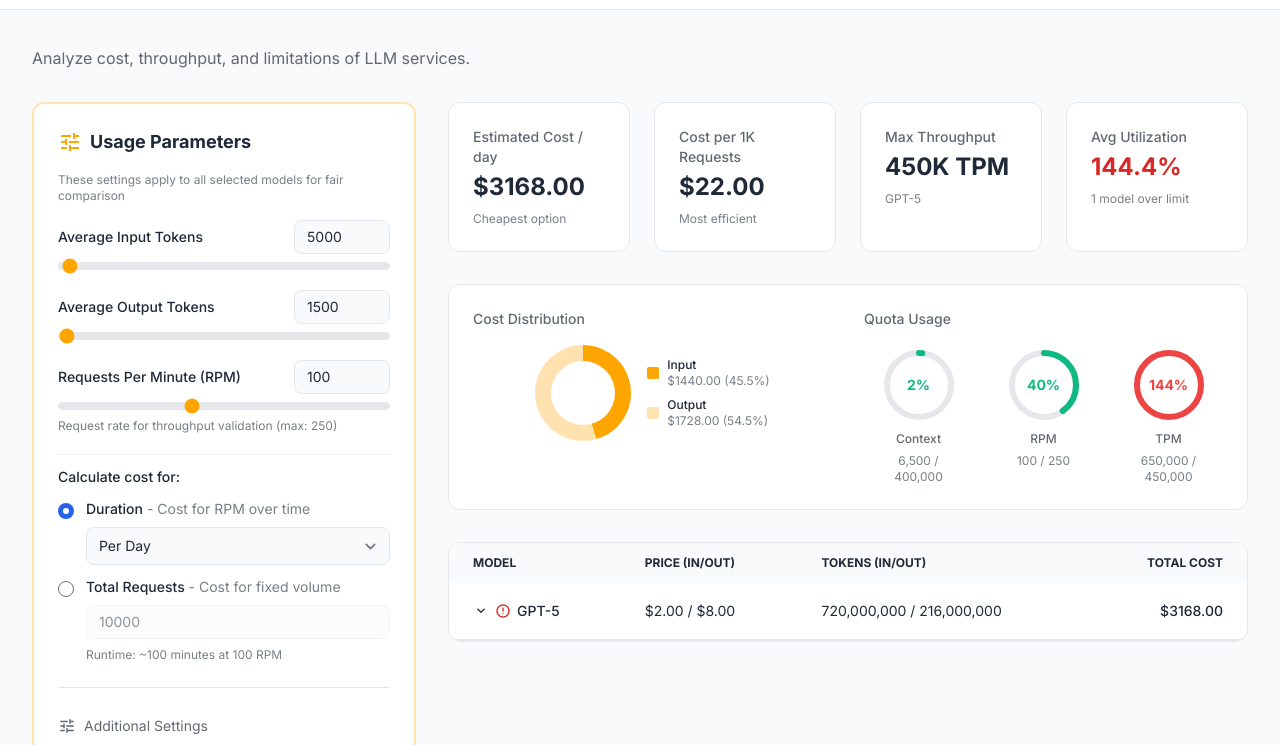
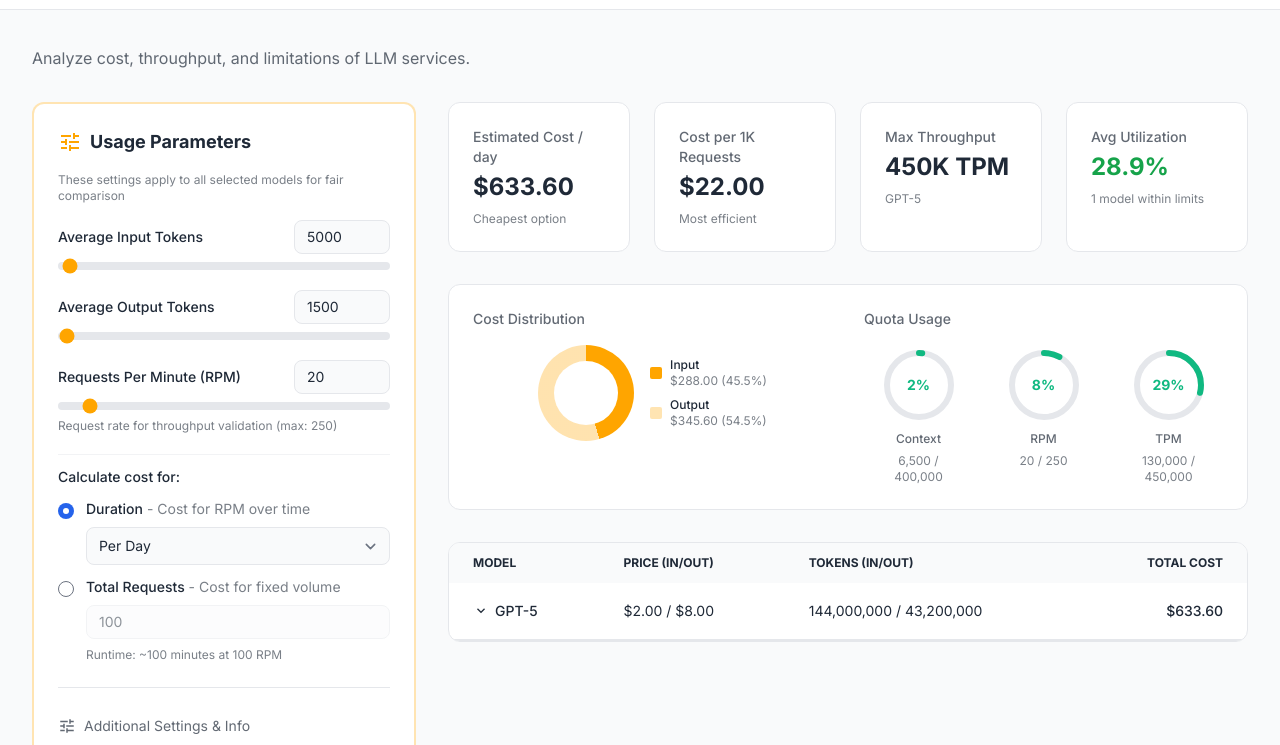
Before and after one commit to vitorbabo/llm-cost-calculator, a plain HTML site: page index.html in a window 1280 px wide. Shown: the part 55-800 px from the top of the page. Drawn offline with nearby package versions, Linux system fonts and the light colour scheme.

Commit message:
Update default RPM and total requests values for improved initial settings

```diff
--- a/index.html
+++ b/index.html
@@ -289,9 +289,9 @@
             <div class="flex flex-col gap-2">
               <label class="flex items-center justify-between">
                 <span class="text-sm font-medium">Requests Per Minute (RPM)</span>
-                <input type="number" id="shared-rpm" value="100" min="1" max="250" class="w-24 text-sm px-3 py-1.5 rounded-lg border-border-light dark:border-border-dark bg-background-light dark:bg-background-dark focus:ring-primary focus:border-primary"/>
+                <input type="number" id="shared-rpm" value="20" min="1" max="250" class="w-24 text-sm px-3 py-1.5 rounded-lg border-border-light dark:border-border-dark bg-background-light dark:bg-background-dark focus:ring-primary focus:border-primary"/>
               </label>
-              <input type="range" id="shared-rpm-slider" value="100" min="1" max="250" step="1" aria-label="Requests Per Minute slider" class="w-full h-2 bg-border-light dark:bg-border-dark rounded-lg appearance-none cursor-pointer accent-primary"/>
+              <input type="range" id="shared-rpm-slider" value="20" min="1" max="250" step="1" aria-label="Requests Per Minute slider" class="w-full h-2 bg-border-light dark:bg-border-dark rounded-lg appearance-none cursor-pointer accent-primary"/>
               <p class="text-xs text-text-light/60 dark:text-text-dark/60">Request rate for throughput validation (max: <span id="rpm-limit-display">250</span>)</p>
             </div>
 
@@ -323,7 +323,7 @@
                     <span class="font-medium">Total Requests</span>
                     <span class="text-text-light/60 dark:text-text-dark/60"> - Cost for fixed volume</span>
                   </label>
-                  <input type="number" id="total-requests-input" value="10000" min="1" max="10000000" step="1000" aria-label="Total number of requests" class="w-full text-sm px-3 py-1.5 rounded-lg border-border-light dark:border-border-dark bg-background-light dark:bg-background-dark focus:ring-primary focus:border-primary disabled:opacity-50" disabled/>
+                  <input type="number" id="total-requests-input" value="100" min="1" max="10000000" step="1" aria-label="Total number of requests" class="w-full text-sm px-3 py-1.5 rounded-lg border-border-light dark:border-border-dark bg-background-light dark:bg-background-dark focus:ring-primary focus:border-primary disabled:opacity-50" disabled/>
                   <p class="text-xs text-text-light/60 dark:text-text-dark/60" id="runtime-estimate">Runtime: ~100 minutes at 100 RPM</p>
                 </div>
               </div>
@@ -334,7 +334,7 @@
           <div class="mt-6 pt-6 border-t border-border-light dark:border-border-dark">
             <button id="advanced-toggle" class="flex items-center gap-2 text-sm text-text-light/70 dark:text-text-dark/70 hover:text-text-light dark:hover:text-text-dark transition-colors">
               <span class="material-symbols-outlined text-lg">tune</span>
-              <span>Additional Settings</span>
+              <span>Additional Settings & Info</span>
             </button>
             <div id="advanced-panel" class="hidden mt-4 space-y-4">
 
@@ -363,18 +363,18 @@
 
               <!-- Info Sections -->
               <div class="p-3 bg-background-light dark:bg-background-dark rounded-lg">
-                <p class="font-medium mb-2">Rate Limits</p>
-                <p class="text-text-light/60 dark:text-text-dark/60 text-xs">
-                  TPM (Tokens Per Minute) and RPM (Requests Per Minute) limits are automatically validated for each provider.
-                  Warnings will appear when limits are exceeded.
-                </p>
-              </div>
-              <div class="p-3 bg-background-light dark:bg-background-dark rounded-lg">
                 <p class="font-medium mb-2">Token Conversions</p>
                 <p class="text-text-light/60 dark:text-text-dark/60 text-xs">
                   • 1 token ≈ 4 characters<br>
                   • 1 word ≈ 1.3 tokens<br>
                   • 1 word ≈ 6 characters (including spaces)
+                </p>
+              </div>
+              <div class="p-3 bg-background-light dark:bg-background-dark rounded-lg">
+                <p class="font-medium mb-2">Rate Limits</p>
+                <p class="text-text-light/60 dark:text-text-dark/60 text-xs">
+                  TPM (Tokens Per Minute) and RPM (Requests Per Minute) limits are automatically validated for each provider.
+                  Warnings will appear when limits are exceeded.
                 </p>
               </div>
               <div class="p-3 bg-background-light dark:bg-background-dark rounded-lg">
@@ -387,11 +387,11 @@
           </div>
         </div>
 
-        <!-- Model Comparison Panel -->
+        <!-- Model Selection Panel -->
         <div class="p-6 rounded-xl bg-surface-light dark:bg-surface-dark border border-border-light dark:border-border-dark">
           <div class="flex items-center gap-2 mb-4">
             <span class="material-symbols-outlined text-primary">compare_arrows</span>
-            <h3 class="font-bold text-lg">Model Comparison</h3>
+            <h3 class="font-bold text-lg">Model Selection</h3>
           </div>
           <p class="text-xs text-text-light/60 dark:text-text-dark/60 mb-4">Select multiple models to compare (you can choose multiple models from the same provider)</p>
 
--- a/js/app.js
+++ b/js/app.js
@@ -9,10 +9,10 @@
   sharedConfig: {
     inputTokens: 5000,
     outputTokens: 1500,
-    rpm: 100, // Requests per minute
+    rpm: 20, // Requests per minute
     calcMode: 'duration', // 'duration' or 'total'
     duration: 'day', // 'hour', 'day', or 'month'
-    totalRequests: 10000 // For 'total' mode
+    totalRequests: 100 // For 'total' mode
   },
   globalInputUnit: 'tokens',
   globalOutputUnit: 'tokens',
```
